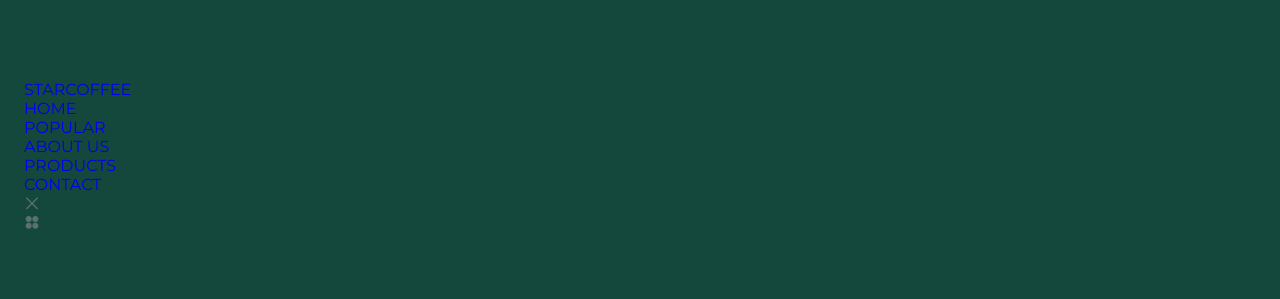
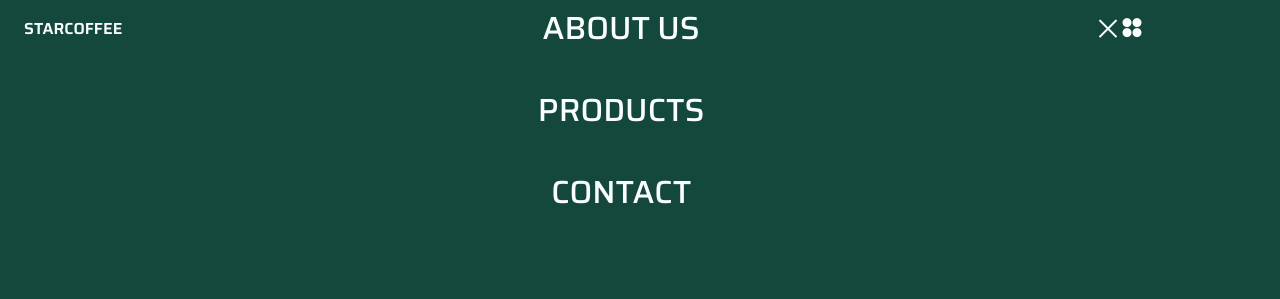
Before and after one commit to Jaymieblaze/Coffee-Website, a plain HTML site: page index.html in a window 1280 px wide. Drawn offline with nearby package versions, Linux system fonts and the light colour scheme.

Commit message:
Navigation Bar- CSS and HTML fix

```diff
--- a/assets/css/styles.css
+++ b/assets/css/styles.css
@@ -128,3 +128,76 @@ img {
 }
 
 /* Header & Nav*/
+.header {
+    position: fixed;
+    width: 100%;
+    top: 0;
+    left: 0;
+    background-color: var(--body-color);
+    z-index: var(--z-fixed);
+    transition: box-shadow .4s;
+}
+
+.nav {
+    position: relative;
+    height: var(--header-height);
+    display: flex;
+    justify-content: space-between;
+    align-items: center;
+}
+
+.nav__logo {
+    color: var(--white-color);
+    font-family: var(--second-font);
+    font-weight: var(--font-semi-bold);
+    transition: color .4s;
+}
+
+.nav__logo:hover {
+    color: var(--first-color);
+}
+
+.nav__toggle,
+.nav__close{
+    display: flex;
+    color: var(--white-color);
+    font-size: 1.5rem;
+    cursor: pointer;
+}
+
+/* Navigation for mobile devices */
+@media screen and (max-width: 1150px){
+    .nav__menu {
+        position: fixed;
+        top: -120%;
+        left: 0;
+        background-color: var(--body-color);
+        width: 100%;
+        padding-block: 4rem;
+        box-shadow: 0 8px 16px hsla(166, 85%, 8%, .3);
+        transition: top .4s;
+    }
+}
+
+.nav__list {
+    text-align: center;
+    display: flex;
+    flex-direction: column;
+    row-gap: 2rem;
+}
+
+.nav__link{
+    color: var(--white-color);
+    font: var(--font-medium) var(--h1-font-size) var(--second-font);
+    transition: color .4s;
+}
+
+.nav__link:hover {
+    color: var(--first-color);
+}
+
+.nav__close {
+    position: absolute;
+    top: 1rem;
+    right: 1.5rem;
+}
--- a/index.html
+++ b/index.html
@@ -18,13 +18,6 @@
 <body>
     <!-- Header -->
     <header class="header" id="header">
-
-    </header>
-
-    <!-- Main -->
-    <main class="main">
-        <!-- Home -->
-        <section class="home section" id="home">
         <nav class="nav container">
             <a href="#" class="nav__logo">STARCOFFEE</a>
 
@@ -58,6 +51,13 @@
                 <i class="ri-apps-2-fill"></i>
             </div>
         </nav>
+    </header>
+
+    <!-- Main -->
+    <main class="main">
+        <!-- Home -->
+        <section class="home section" id="home">
+
         </section>
 
         <!-- Popular -->
```
Lines whose indentation alone changed are shown as unchanged.
